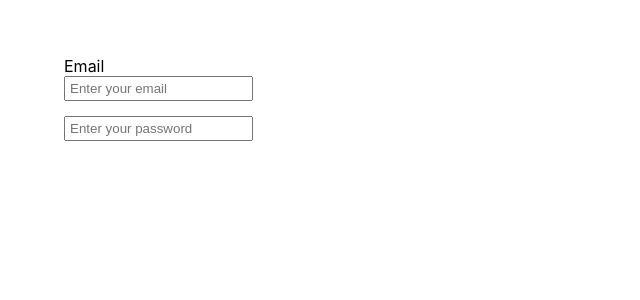
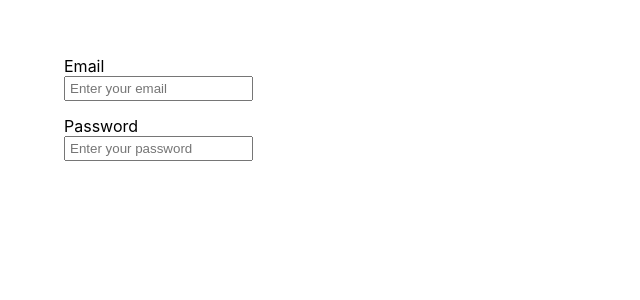
Before and after one commit to kwood15/form-test, a React (Create React App) app: page / in a window 1280 px wide. Shown: the top 300 px of the page, without its empty margins (0-640 px from the left). Built offline with nearby package versions, Linux system fonts and the light colour scheme.

Commit message:
Add label for password field

```diff
--- a/src/components/FormikWrapper.tsx
+++ b/src/components/FormikWrapper.tsx
@@ -50,6 +50,9 @@ export const FormikWrapper: React.FC = () => (
           </div>
         </fieldset>
         <fieldset style={styles.fieldset}>
+          <label htmlFor="password" aria-label="Password">
+            Password
+          </label>
           <div>
             <input
               style={styles.input}
```
